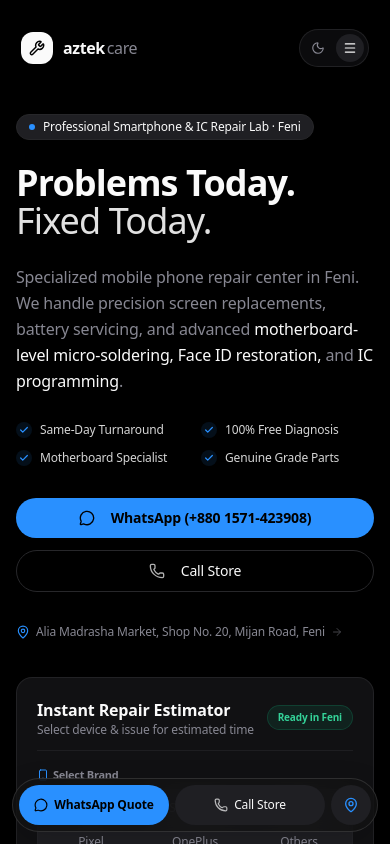
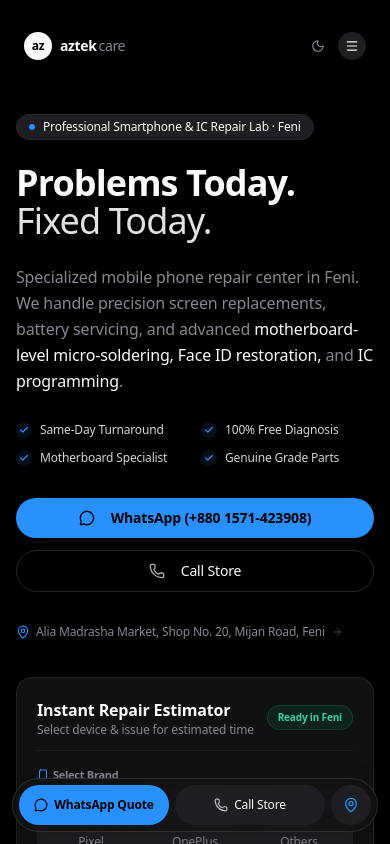
Before and after one commit to DevBillal/aztekcare.com, a React (Vite) app: page / in a window 390 px wide. Shown: the top 844 px of the page. Built offline with nearby package versions, Linux system fonts and the light colour scheme.

Commit message:
feat: refine navbar to ultra-minimal, eye-soothing floating capsule bar

```diff
--- a/src/components/Navbar.tsx
+++ b/src/components/Navbar.tsx
@@ -1,7 +1,6 @@
 import { useState, useEffect } from "react"
-import { Menu, Moon, Sun, Phone, MessageCircle, X, Wrench, ArrowRight } from "lucide-react"
+import { Menu, Moon, Sun, MessageCircle, X, ArrowRight } from "lucide-react"
 import { useTheme } from "./ThemeProvider"
-import { Button } from "./ui/button"
 import { motion, AnimatePresence } from "framer-motion"
 
 export default function Navbar() {
@@ -12,11 +11,10 @@ export default function Navbar() {
 
   useEffect(() => {
     const handleScroll = () => {
-      // Transition threshold for shrinking the navbar
-      setIsScrolled(window.scrollY > 30)
+      setIsScrolled(window.scrollY > 25)
 
-      const sections = ["home", "services", "about", "process", "reviews", "social", "faq", "contact"]
-      const scrollPos = window.scrollY + 120
+      const sections = ["home", "services", "about", "reviews", "social", "faq", "contact"]
+      const scrollPos = window.scrollY + 140
 
       for (const section of sections) {
         const el = document.getElementById(section)
@@ -36,11 +34,9 @@ export default function Navbar() {
   }, [])
 
   const navLinks = [
-    { name: "Home", href: "#home", id: "home" },
     { name: "Services", href: "#services", id: "services" },
     { name: "About", href: "#about", id: "about" },
     { name: "Reviews", href: "#reviews", id: "reviews" },
-    { name: "Media", href: "#social", id: "social" },
     { name: "FAQ", href: "#faq", id: "faq" },
     { name: "Contact", href: "#contact", id: "contact" },
   ]
@@ -60,70 +56,45 @@ export default function Navbar() {
 
   return (
     <>
-      <header className="fixed top-0 inset-x-0 z-50 pointer-events-none transition-all duration-500">
+      <header className="fixed top-0 inset-x-0 z-50 pointer-events-none">
         <motion.div
           layout
           transition={{
             type: "spring",
-            stiffness: 260,
-            damping: 28,
+            stiffness: 220,
+            damping: 26,
             mass: 0.8
           }}
-          className={`mx-auto transition-all duration-500 ${
+          className={`mx-auto transition-all duration-300 ${
             isScrolled
-              ? "max-w-4xl pt-3 px-3 sm:px-6"
-              : "max-w-7xl pt-5 sm:pt-7 px-4 sm:px-8 lg:px-12"
+              ? "max-w-3xl pt-3 px-4"
+              : "max-w-6xl pt-6 px-4 sm:px-8"
           }`}
         >
-          {/* Main Morphing Appbar Bar */}
           <div
-            className={`pointer-events-auto flex items-center justify-between transition-all duration-500 ${
+            className={`pointer-events-auto flex items-center justify-between transition-all duration-300 ${
               isScrolled
-                ? "rounded-full py-1.5 px-3 sm:px-4 bg-card/85 dark:bg-card/80 backdrop-blur-2xl border border-border/80 shadow-[0_12px_40px_rgba(0,0,0,0.08)] dark:shadow-[0_12px_40px_rgba(0,0,0,0.5)]"
-                : "rounded-2xl py-2 px-1 bg-transparent border border-transparent"
+                ? "py-1.5 px-3 rounded-full bg-card/85 dark:bg-black/70 backdrop-blur-2xl border border-border/80 shadow-[0_12px_40px_rgba(0,0,0,0.08)] dark:shadow-[0_12px_40px_rgba(0,0,0,0.6)]"
+                : "py-2 px-1 bg-transparent"
             }`}
           >
-            {/* Left: Brand Identity (Morphs smoothly) */}
+            {/* Left: Serene Minimal Monogram & Brand Logo */}
             <a
               href="#home"
               onClick={(e) => handleNavClick(e, "#home")}
-              className="flex items-center gap-2.5 group cursor-pointer select-none"
+              className="flex items-center gap-2 group cursor-pointer select-none pl-1"
             >
-              <motion.div
-                layout
-                className={`rounded-xl bg-foreground text-background flex items-center justify-center font-bold shadow-xs transition-all duration-300 group-hover:scale-95 ${
-                  isScrolled ? "w-7 h-7" : "w-8 h-8 sm:w-9 sm:h-9"
-                }`}
-              >
-                <Wrench className={`${isScrolled ? "w-3.5 h-3.5" : "w-4 h-4"} stroke-[2.2]`} />
-              </motion.div>
-
-              <div className="flex items-center gap-2">
-                <span className={`font-bold tracking-tight text-foreground transition-all duration-300 ${
-                  isScrolled ? "text-sm sm:text-base" : "text-base sm:text-lg"
-                }`}>
+              <div className="w-7 h-7 rounded-lg bg-foreground text-background flex items-center justify-center font-bold text-xs tracking-tight transition-transform group-hover:scale-95 shadow-xs">
+                az
+              </div>
+              <span className="text-sm sm:text-base font-bold tracking-tight text-foreground">
                 aztek<span className="text-muted-foreground font-light ml-0.5">care</span>
               </span>
-
-                {/* Subtle indicator tag shown when opening long space */}
-                {!isScrolled && (
-                  <span className="hidden lg:inline-flex items-center gap-1.5 text-[10px] font-medium px-2 py-0.5 rounded-full bg-secondary text-muted-foreground border border-border/60">
-                    <span className="w-1.5 h-1.5 rounded-full bg-emerald-500 animate-pulse" />
-                    <span>Feni Lab Open</span>
-                  </span>
-                )}
-              </div>
             </a>
 
-            {/* Desktop Navigation Links */}
-            <div className="hidden md:flex items-center gap-1.5 sm:gap-2">
-              <nav
-                className={`flex items-center transition-all duration-500 ${
-                  isScrolled
-                    ? "gap-0.5"
-                    : "p-1.5 rounded-full bg-card/80 dark:bg-card/70 backdrop-blur-xl border border-border/80 shadow-[0_8px_30px_rgba(0,0,0,0.06)] dark:shadow-[0_8px_30px_rgba(0,0,0,0.4)] gap-1"
-                }`}
-              >
+            {/* Right: Soothing Floating Pill Menu (Matching Screenshot) */}
+            <div className="hidden md:flex items-center gap-2">
+              <nav className="p-1 rounded-full bg-secondary/80 dark:bg-white/[0.05] backdrop-blur-xl border border-border/70 flex items-center gap-0.5">
                 {navLinks.map((link) => {
                   const isActive = activeSection === link.id
                   return (
@@ -131,11 +102,7 @@ export default function Navbar() {
                       key={link.name}
                       href={link.href}
                       onClick={(e) => handleNavClick(e, link.href)}
-                      className={`relative font-medium transition-all duration-200 cursor-pointer select-none rounded-full ${
-                        isScrolled
-                          ? "text-[11px] sm:text-xs px-2.5 sm:px-3 py-1"
-                          : "text-xs px-3.5 sm:px-4 py-1.5"
-                      } ${
+                      className={`relative text-xs font-medium px-3.5 py-1.5 rounded-full transition-all duration-200 cursor-pointer select-none ${
                         isActive
                           ? "text-foreground font-semibold"
                           : "text-muted-foreground hover:text-foreground"
@@ -144,8 +111,8 @@ export default function Navbar() {
                       {isActive && (
                         <motion.div
                           layoutId="activeNavPill"
-                          transition={{ type: "spring", stiffness: 380, damping: 30 }}
-                          className="absolute inset-0 rounded-full bg-secondary dark:bg-muted/80 border border-border/80 shadow-xs"
+                          transition={{ type: "spring", stiffness: 350, damping: 28 }}
+                          className="absolute inset-0 rounded-full bg-background dark:bg-white/10 shadow-xs border border-border/50"
                         />
                       )}
                       <span className="relative z-10">{link.name}</span>
@@ -154,64 +121,32 @@ export default function Navbar() {
                 })}
               </nav>
 
-              {/* Theme Toggle */}
-              <div
-                className={`flex items-center transition-all duration-500 ${
-                  isScrolled
-                    ? "pl-1"
-                    : "p-1.5 rounded-full bg-card/80 dark:bg-card/70 backdrop-blur-xl border border-border/80 shadow-xs"
-                }`}
-              >
+              {/* Soothing Theme Switcher */}
               <button
                 onClick={() => setTheme(theme === "light" ? "dark" : "light")}
                 aria-label="Toggle theme"
-                  className={`rounded-full flex items-center justify-center text-muted-foreground hover:text-foreground transition-colors cursor-pointer ${
-                    isScrolled ? "w-6 h-6" : "w-7 h-7"
-                  }`}
+                className="w-8 h-8 rounded-full flex items-center justify-center text-muted-foreground hover:text-foreground transition-colors cursor-pointer bg-secondary/50 dark:bg-white/[0.03] hover:bg-secondary border border-border/50"
               >
-                  <Sun className={`${isScrolled ? "h-3 w-3" : "h-3.5 w-3.5"} rotate-0 scale-100 transition-all dark:-rotate-90 dark:scale-0`} />
-                  <Moon className={`absolute ${isScrolled ? "h-3 w-3" : "h-3.5 w-3.5"} rotate-90 scale-0 transition-all dark:rotate-0 dark:scale-100`} />
+                <Sun className="h-3.5 w-3.5 rotate-0 scale-100 transition-all dark:-rotate-90 dark:scale-0" />
+                <Moon className="absolute h-3.5 w-3.5 rotate-90 scale-0 transition-all dark:rotate-0 dark:scale-100" />
               </button>
-              </div>
 
-              {/* Call Hotline (Only on wide initial open) */}
-              {!isScrolled && (
-                <a href="tel:+8801571423908" className="hidden lg:inline-flex">
-                  <Button
-                    variant="ghost"
-                    size="sm"
-                    className="text-xs font-medium h-9 px-3 text-muted-foreground hover:text-foreground rounded-full"
-                  >
-                    <Phone className="h-3.5 w-3.5 mr-1.5 opacity-70" />
-                    <span>01571-423908</span>
-                  </Button>
-                </a>
-              )}
-
-              {/* WhatsApp Quote CTA */}
+              {/* Minimal Get Quote CTA */}
               <a
                 href="https://wa.me/8801571423908"
                 target="_blank"
                 rel="noopener noreferrer"
                 className="inline-flex"
               >
-                <Button
-                  size="sm"
-                  className={`bg-foreground text-background hover:bg-foreground/90 font-medium rounded-full shadow-xs transition-all hover:scale-[1.02] ${
-                    isScrolled
-                      ? "text-[11px] h-7 sm:h-8 px-3"
-                      : "text-xs h-9 px-4"
-                  }`}
-                >
-                  <MessageCircle className={`${isScrolled ? "h-3 w-3 mr-1" : "h-3.5 w-3.5 mr-1.5"} text-primary`} />
+                <button className="h-8 px-4 rounded-full bg-foreground text-background hover:bg-foreground/90 font-medium text-xs shadow-xs transition-all hover:scale-102 flex items-center gap-1.5 cursor-pointer">
+                  <MessageCircle className="w-3 h-3 text-primary" />
                   <span>Get Quote</span>
-                </Button>
+                </button>
               </a>
             </div>
 
             {/* Mobile Controls */}
-            <div className="flex md:hidden items-center gap-1.5">
-              <div className="p-1 rounded-full bg-card/80 dark:bg-card/70 backdrop-blur-xl border border-border/80 shadow-xs flex items-center gap-1">
+            <div className="flex md:hidden items-center gap-1.5 pr-1">
               <button
                 onClick={() => setTheme(theme === "light" ? "dark" : "light")}
                 aria-label="Toggle theme"
@@ -223,12 +158,11 @@ export default function Navbar() {
 
               <button
                 onClick={() => setIsMobileOpen(!isMobileOpen)}
-                  className="w-7 h-7 sm:w-8 sm:h-8 rounded-full bg-secondary flex items-center justify-center text-foreground hover:bg-secondary/80 transition-colors cursor-pointer"
+                className="w-7 h-7 rounded-full bg-secondary flex items-center justify-center text-foreground hover:bg-secondary/80 transition-colors cursor-pointer"
                 aria-label="Toggle menu"
               >
                 {isMobileOpen ? <X className="h-3.5 w-3.5" /> : <Menu className="h-3.5 w-3.5" />}
               </button>
-              </div>
             </div>
 
           </div>
@@ -242,8 +176,8 @@ export default function Navbar() {
             initial={{ opacity: 0, y: -10 }}
             animate={{ opacity: 1, y: 0 }}
             exit={{ opacity: 0, y: -10 }}
-            transition={{ duration: 0.2 }}
-            className="fixed top-16 sm:top-20 inset-x-4 z-40 md:hidden bg-card/95 dark:bg-card/90 backdrop-blur-2xl border border-border/80 rounded-3xl p-5 shadow-[0_20px_50px_rgba(0,0,0,0.2)] dark:shadow-[0_20px_50px_rgba(0,0,0,0.6)] flex flex-col gap-3"
+            transition={{ duration: 0.18 }}
+            className="fixed top-16 inset-x-4 z-40 md:hidden bg-card/95 dark:bg-black/90 backdrop-blur-2xl border border-border/80 rounded-3xl p-5 shadow-[0_20px_50px_rgba(0,0,0,0.3)] flex flex-col gap-3"
           >
             <nav className="flex flex-col gap-1">
               {navLinks.map((link) => {
@@ -253,10 +187,10 @@ export default function Navbar() {
                     key={link.name}
                     href={link.href}
                     onClick={(e) => handleNavClick(e, link.href)}
-                    className={`py-2.5 px-4 rounded-xl text-sm font-medium transition-colors flex items-center justify-between ${
+                    className={`py-2 px-3.5 rounded-xl text-sm font-medium transition-colors flex items-center justify-between ${
                       isActive
-                        ? "bg-secondary text-foreground font-bold"
-                        : "text-muted-foreground hover:text-foreground hover:bg-secondary/50"
+                        ? "bg-secondary text-foreground font-semibold"
+                        : "text-muted-foreground hover:text-foreground"
                     }`}
                   >
                     <span>{link.name}</span>
@@ -266,7 +200,7 @@ export default function Navbar() {
               })}
             </nav>
 
-            <div className="pt-3 border-t border-border/60 flex flex-col gap-2">
+            <div className="pt-3 border-t border-border/60">
               <a
                 href="https://wa.me/8801571423908"
                 target="_blank"
@@ -274,20 +208,10 @@ export default function Navbar() {
                 onClick={() => setIsMobileOpen(false)}
                 className="block"
               >
-                <Button className="w-full bg-foreground text-background hover:bg-foreground/90 font-semibold h-11 rounded-xl text-xs shadow-xs">
-                  <MessageCircle className="w-3.5 h-3.5 mr-2 text-primary" />
+                <button className="w-full bg-foreground text-background font-semibold h-10 rounded-xl text-xs flex items-center justify-center gap-1.5">
+                  <MessageCircle className="w-3.5 h-3.5 text-primary" />
                   <span>Instant WhatsApp Quote</span>
-                </Button>
-              </a>
-
-              <a href="tel:+8801571423908" onClick={() => setIsMobileOpen(false)} className="block">
-                <Button
-                  variant="outline"
-                  className="w-full border-border/80 text-foreground font-medium h-11 rounded-xl text-xs"
-                >
-                  <Phone className="w-3.5 h-3.5 mr-2 opacity-70" />
-                  <span>Call +880 1571-423908</span>
-                </Button>
+                </button>
               </a>
             </div>
           </motion.div>
```
Lines whose indentation alone changed are shown as unchanged.
